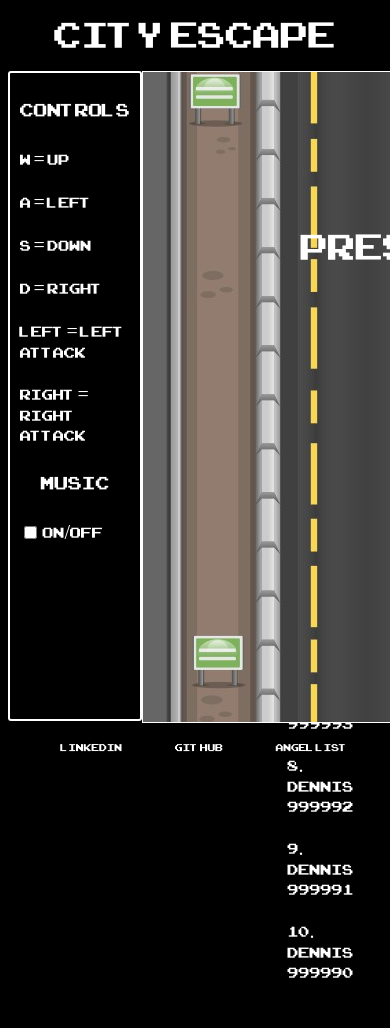
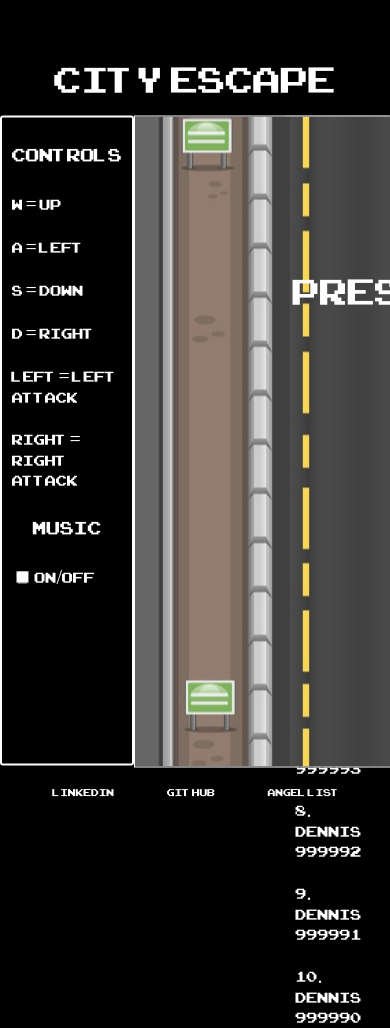
Before and after one commit to dlum904/city_escape, a website built with webpack: page index.html in a window 390 px wide. Shown: the top 1028 px of the page. Before the commit the page ends 983 px from the top, so only its background shows below. Built offline with nearby package versions, Linux system fonts and the light colour scheme.

Commit message:
made more responsive for smaller screen

```diff
--- a/index.html
+++ b/index.html
@@ -16,6 +16,7 @@
   </head>
 
   <body>
+    <section class="main">
     <!-- <audio autoplay="true" src="./dist/audio/bike_chase.mp3"></audio> -->
     <p class="title-text">CITY ESCAPE</p>
         <!-- <audio id="music"  loop >
@@ -81,5 +82,6 @@
 
     <script src="./dist/main.js">
     </script>
+    </section>
   </body>
 </html>
```
Also changed, not shown: dist/main.css.
